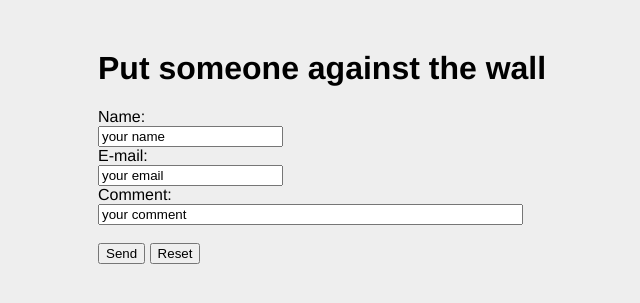
After one commit to mymatemike/Dictator, a PHP site: page /submitafucker.php in a window 1280 px wide. The commit adds this page. Shown: the top 303 px of the page, without its empty margins (62-702 px from the left). Run offline with PHP 8.4, Linux system fonts and the light colour scheme.

Commit message:
erm, can't remeber what i did

```diff
--- a/css/fuckers.css
+++ b/css/fuckers.css
@@ -1,6 +1,5 @@
-
 body{
-
+	font-family:Helvetica,Arial,sans-serif;
 	margin-left:12.5%;
 	margin-top:50px;
 	/*color:#222;*/
@@ -9,7 +8,6 @@ body{
 }
 
 p{
-	font-family:Helvetica,Arial,sans-serif;
 	font-size:60px;
 	font-weight:800;
 	color:#222;
@@ -40,14 +38,22 @@ dl{
 	line-height:20px;
 }
 
+#league_table{
+	background-color: #444444;
+	padding: 20px;
+	min-height: 300px;
+}
+
 #grumpyfucker{
 	font-family:Helvetica,arial,sans-serif;
 	font-size:12px;
 	position:fixed;
 	bottom:5px;
 	right:25px;
+	background-color:#eeeeee;
+	padding: 4px;
+}
 
-}
 #grumpyfucker a{
 	color: #d44573;
 }
--- a/index.php
+++ b/index.php
@@ -34,6 +34,10 @@
 		</p>
 	</div>
 
+	<div id='league_table'>
+		Here we go.
+	</div>
+
 	<div id="grumpyfucker">
 		This daily fucking rant was brought to you by <a href="http://www.holler.com.au">One Seriously Grumpy Fucker</a> and was inspired by these <a href="http://www.whatthefuckshouldimakefordinner.com" target='_blank'>Fuckers</a>.
 	</div>
--- /dev/null
+++ b/submitafucker.php
@@ -0,0 +1,24 @@
+<!DOCTYPE html>
+<html>
+<head>
+	<title>When I'm Dictator...</title>
+	<meta property="og:title" content="When I’m dictator"/>
+	<link rel='stylesheet' href='css/fuckers.css' type='text/css' />
+</head>
+<body>
+
+	<h1>Put someone against the wall</h1>
+
+	<form action="MAILTO:someone@example.com" method="post" enctype="text/plain">
+		Name:<br>
+		<input type="text" name="name" value="your name"><br>
+		E-mail:<br>
+		<input type="text" name="mail" value="your email"><br>
+		Comment:<br>
+		<input type="text" name="comment" value="your comment" size="50"><br><br>
+		<input type="submit" value="Send">
+		<input type="reset" value="Reset">
+	</form>
+
+</body>
+</html>
```
Also changed, not shown: app/get_those_fuckers.php (+11 -11 lines), app/utils/string_functions.php (+18 -0 lines).
